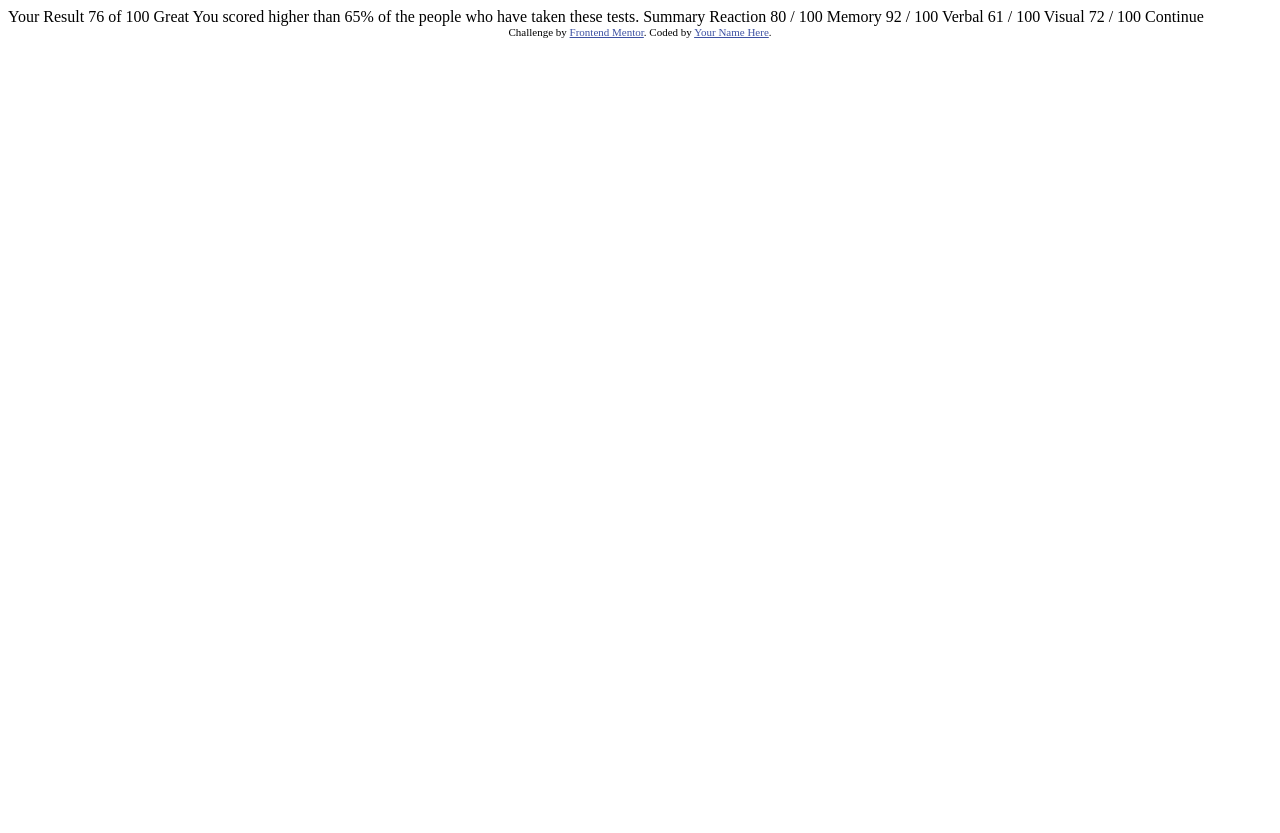
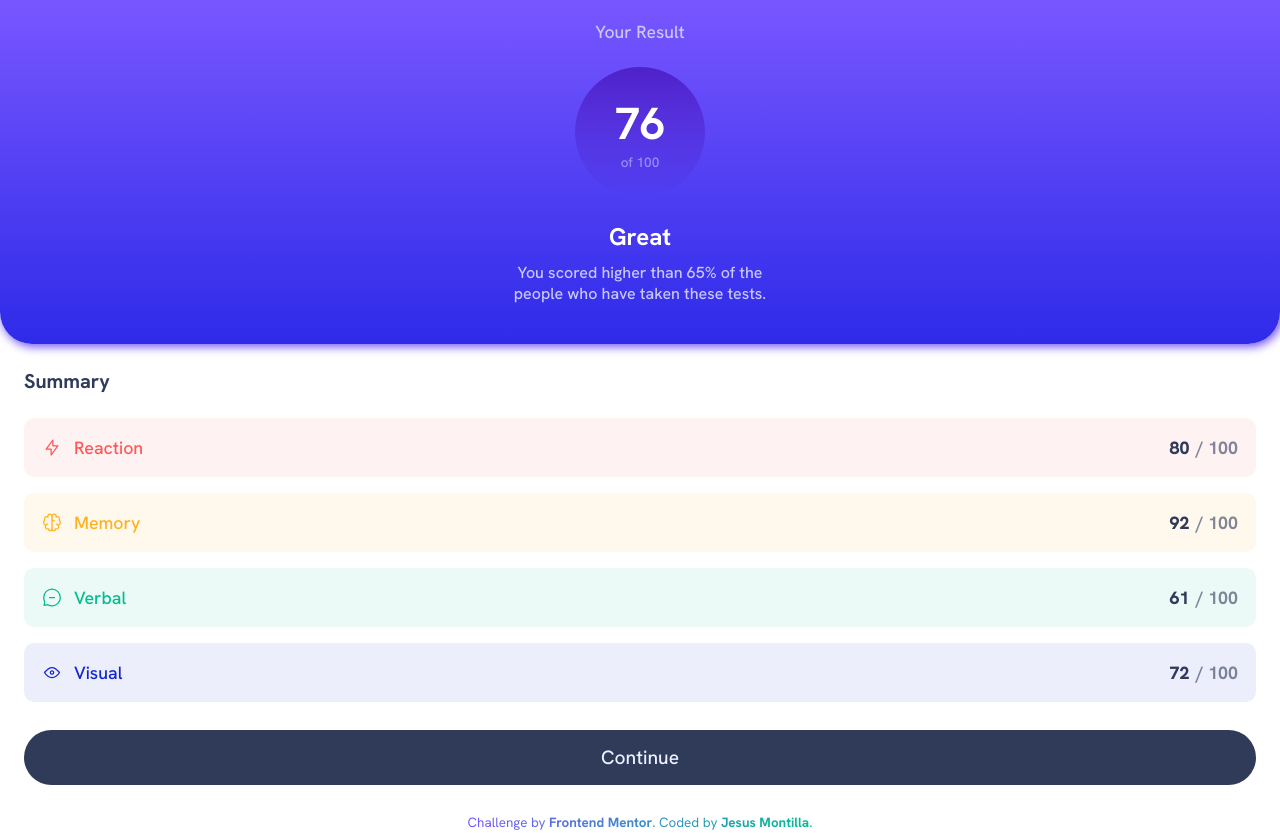
Before and after one commit to Jesusmontilla03/Results-summary-component.github.io, a plain HTML site: page index.html in a window 1280 px wide. Before the commit the page ends 800 px from the top, so only its background shows below. Drawn offline with Linux system fonts and the light colour scheme.

Commit message:
Listo diseño movil para pruebas

```diff
--- a/index.html
+++ b/index.html
@@ -2,46 +2,85 @@
 <html lang="en">
 <head>
   <meta charset="UTF-8">
-  <meta name="viewport" content="width=device-width, initial-scale=1.0"> <!-- displays site properly based on user's device -->
+  <meta name="viewport" content="width=device-width, initial-scale=1.0">
 
   <link rel="icon" type="image/png" sizes="32x32" href="./assets/images/favicon-32x32.png">
 
+  <link rel="stylesheet" href="style.css">
+
   <title>Frontend Mentor | Results summary component</title>
 
-  <!-- Feel free to remove these styles or customise in your own stylesheet 👍 -->
-  <style>
-    .attribution { font-size: 11px; text-align: center; }
-    .attribution a { color: hsl(228, 45%, 44%); }
-  </style>
 </head>
 <body>
 
-  Your Result
-  76
-  of 100
+  <section>
+    <div class="result-container">
 
-  Great
-  You scored higher than 65% of the people who have taken these tests.
+      <h2>Your Result</h2>
+      <div class="big-number">
+        <h1>76</h1>
+        <span>of 100</span>
+      </div>
+      <h2>Great</h2>
+      <p>
+        You scored higher than 65% of the people who have taken these tests.
+      </p>
+    </div>
 
-  Summary
+    <div class="summary-container">
+      <h4>Summary</h4>
 
-  Reaction
-  80 / 100
+      <div class="item-summary reaction">
+        <p>
+          <img src="./assets/images/icon-reaction.svg" alt="reaction">
+          <span>Reaction</span>
+        </p>
+        <p>
+          80 <span>/ 100</span>
+        </p>
+      </div>
 
-  Memory
-  92 / 100
+      <div class="item-summary memory">
+        <p>
+          <img src="./assets/images/icon-memory.svg" alt="memory">
+          <span>Memory</span>
+        </p>
+        <p>
+          92 <span>/ 100</span>
+        </p>
+      </div>
 
-  Verbal
-  61 / 100
 
-  Visual
-  72 / 100
+    <div class="item-summary verbal">
+      <p>
+        <img src="./assets/images/icon-verbal.svg" alt="Verbal">
+        <span>Verbal</span>
+      </p>
+      <p>
+        61 <span>/ 100</span>
+      </p>
+    </div>
 
-  Continue
 
-  <div class="attribution">
+  <div class="item-summary visual">
+    <p>
+      <img src="./assets/images/icon-visual.svg" alt="Visual">
+      <span>Visual</span>
+    </p>
+    <p>
+      72 <span>/ 100</span>
+    </p>
+  </div>
+
+  <button class="continue-button">Continue</button>
+
+    </div>
+
+  </section>
+
+   <footer>
     Challenge by <a href="https://www.frontendmentor.io?ref=challenge" target="_blank">Frontend Mentor</a>.
-    Coded by <a href="#">Your Name Here</a>.
-  </div>
+    Coded by <a href="https://github.com/Jesusmontilla03">Jesus Montilla</a>.
+   </footer>
 </body>
 </html>
--- /dev/null
+++ b/style.css
@@ -0,0 +1,185 @@
+@import url('https://fonts.googleapis.com/css2?family=Hanken+Grotesk:ital,wght@0,100..900;1,100..900&display=swap');
+
+:root {
+    /* Primary */
+
+    --Light-red: hsl(0, 100%, 67%);
+    --Orangey-yellow: hsl(39, 100%, 56%);
+    --Green-teal: hsl(166, 100%, 37%);
+    --Cobalt-blue: hsl(234, 85%, 45%);
+
+    /* Gradients */
+
+    --Light-slate-blue-background: hsl(252, 100%, 67%);
+    --Light-royal-blue-background: hsl(241, 81%, 54%);
+
+    --Violet-blue-circle: hsla(256, 72%, 46%, 1);
+    --Persian-blue-circle: hsla(241, 72%, 46%, 0);
+
+     /* Neutral */
+
+    --White: hsl(0, 0%, 100%);
+    --Pale-blue: hsl(221, 100%, 96%);
+    --Light-lavender: hsl(241, 100%, 89%);
+    --Dark-gray-blue: hsl(224, 30%, 27%);
+}
+
+* {
+    margin: 0;
+    padding: 0;
+    box-sizing: border-box;
+    font-family: "Hanken Grotesk", sans-serif;
+}
+
+/*---------------- MOBILE DESIGN -----------*/
+
+body {
+    width: 100%;
+    min-height: 100vh;
+    display: flex;
+    flex-direction: column;
+    position: relative;
+    align-items: center;
+}
+section {
+    width: 100%;
+    margin-bottom: 24px;
+}
+.result-container {
+    width: 100%;
+    background: linear-gradient(var(--Light-slate-blue-background), var(--Light-royal-blue-background));
+    border-radius: 0 0 32px 32px;
+    padding: 20px 0 40px 0;
+    display: flex;
+    flex-direction: column;
+    align-items: center;
+    justify-content: center;
+}
+.result-container:hover {
+    box-shadow: 2px 2px 10px 1px var(--Light-slate-blue-background);
+}
+.result-container h2:nth-child(1) {
+    font-size: 1.1rem;
+    font-weight: 500;
+    color: var(--Light-lavender);
+    margin-bottom: 24px;
+}
+.big-number {
+    width: 130px;
+    height: 130px;
+    padding: 24px;
+    display: flex;
+    flex-direction: column;
+    justify-content: center;
+    align-items: center;
+    border-radius: 50%;
+    background: linear-gradient(0deg, var(--Persian-blue-circle), var(--Violet-blue-circle));
+    margin-bottom: 24px;
+
+    & h1 {
+        color: var(--White);
+        font-size: 2.8rem;
+    }
+    & span {
+        color: var(--Light-lavender);
+        opacity: 0.6;
+        font-weight: 500;
+        font-size: 0.85rem;
+    }
+}
+.big-number:hover {
+    box-shadow: 0 0 10px 2px var(--Light-slate-blue-background);
+}
+.result-container h2:nth-child(3) {
+    color: var(--White);
+    font-weight: 700;
+    margin-bottom: 10px;
+}
+.result-container p {
+    width: 260px;
+    color: var(--Light-lavender);
+    font-size: 1rem;
+    text-align: center;
+    font-weight: 500;
+}
+.summary-container {
+    padding: 24px;
+}
+.summary-container h4 {
+    font-size: 1.24rem;
+    color: var(--Dark-gray-blue);
+    margin-bottom: 24px;
+}
+.item-summary {
+    width: 100%;
+    display: flex;
+    justify-content: space-between;
+    align-items: center;
+    padding: 18px;
+    margin: 16px 0;
+    border-radius: 10px;
+    font-weight: 500;
+    font-size: 1.11rem;
+    cursor: pointer;
+}
+.item-summary:hover {
+    box-shadow: 1px 1px 8px 1px;
+}
+.item-summary p:nth-child(1) {
+    display: flex;
+    gap: 12px;
+}
+.item-summary p:nth-child(2) {
+    color: var(--Dark-gray-blue);
+    font-weight: 800;
+    & span {
+        font-weight: 700;
+        opacity: 0.6;
+        margin-left: 2px;
+    }
+}
+.reaction {
+    background-color: hsla(0, 100%, 67%, 0.08);
+    color: var(--Light-red);
+}
+.memory {
+    background-color: hsla(39, 100%, 56%, 0.08);
+    color: var(--Orangey-yellow);
+}
+.verbal {
+    background-color: hsla(166, 100%, 37%, 0.08);
+    color: var(--Green-teal);
+}
+.visual {
+    background-color: hsla(234, 85%, 45%, 0.08);
+    color: var(--Cobalt-blue);
+}
+.continue-button {
+    width: 100%;
+    border-radius: 50px;
+    background-color: var(--Dark-gray-blue);
+    border: none;
+    color: var(--Pale-blue);
+    font-size: 1.2rem;
+    font-weight: 500;
+    padding: 15px 0;
+    margin-top: 12px;
+}
+.continue-button:hover {
+    background: linear-gradient(var(--Light-slate-blue-background), var(--Light-royal-blue-background));
+}
+footer {
+    position: absolute;
+    bottom: 2px;
+    font-size: 0.84rem;
+    background: linear-gradient(to right, var(--Light-slate-blue-background), var(--Green-teal));
+    -webkit-background-clip: text;
+    -webkit-text-fill-color: transparent;
+    & a {
+        font-weight: 650;
+        text-decoration: none;
+    }
+    & a:hover {
+        font-weight: 950;
+    }
+}
```
